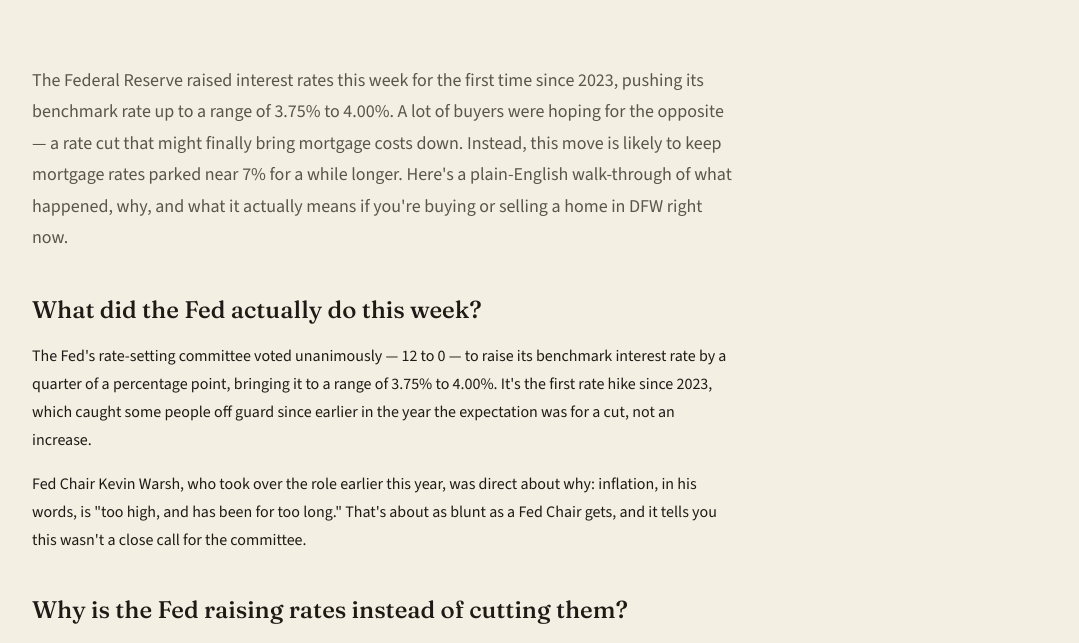
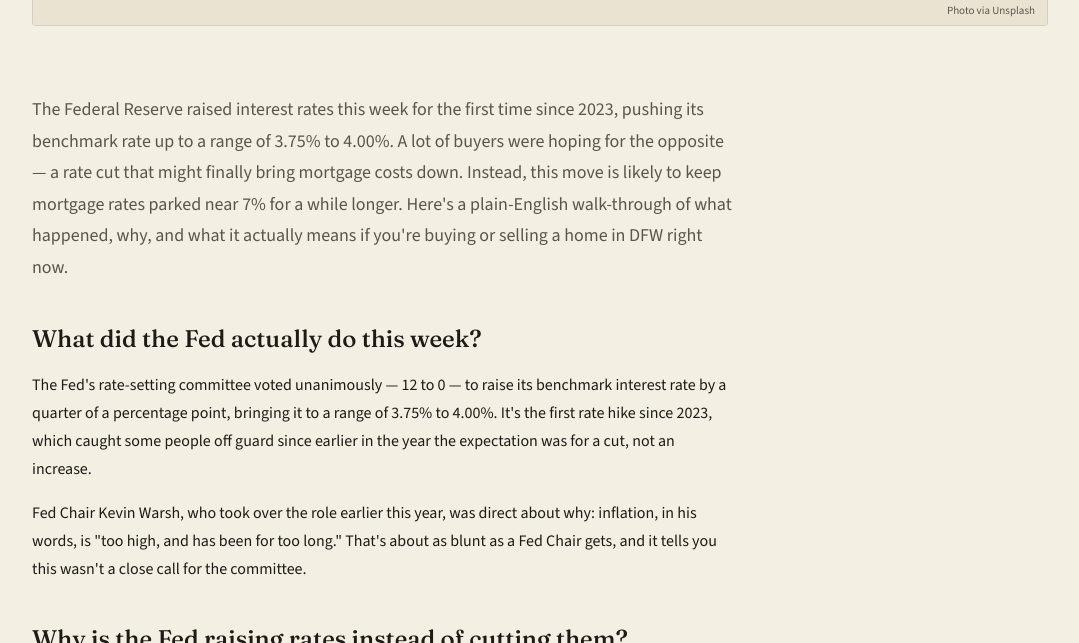
Before and after one commit to nathanielmorales7/deedanddoor, a Jekyll site: the page journal-fed-rate-hike-dfw.html, which Jekyll copies as it is, in a window 1280 px wide and 900 px high, scrolled down 431 px, cut to the strip 257-900 px from the top of the window. Shown: the whole strip, without its empty margins (100-1179 px from the left). Built offline with Jekyll 4.4.1, drawn with Linux system fonts in a browser that asks for light colours.

Commit message:
Add photo credit to article hero image
Added photo credit for the hero image in the article.

```diff
--- a/journal-fed-rate-hike-dfw.html
+++ b/journal-fed-rate-hike-dfw.html
@@ -75,7 +75,7 @@
       <div class="tag">Journal · Market Update</div>
       <h1>The Fed just raised rates again. Here's what it means for DFW real estate.</h1>
       <div class="article-meta">Sep 19, 2026 · 5 min read</div>
-      <div class="article-hero-img"><img src="https://images.unsplash.com/photo-1669399213378-2853e748f217?q=80&w=1600&auto=format&fit=crop" alt="Bar chart representing interest rate and economic data" loading="lazy"></div>
+      <div class="article-hero-img"><img src="https://images.unsplash.com/photo-1669399213378-2853e748f217?q=80&w=1600&auto=format&fit=crop" alt="Bar chart representing interest rate and economic data" loading="lazy"><div class="article-hero-credit">Photo via <a href="https://unsplash.com/" target="_blank" rel="noopener">Unsplash</a></div></div>
     </div>
   </section>
 
```
